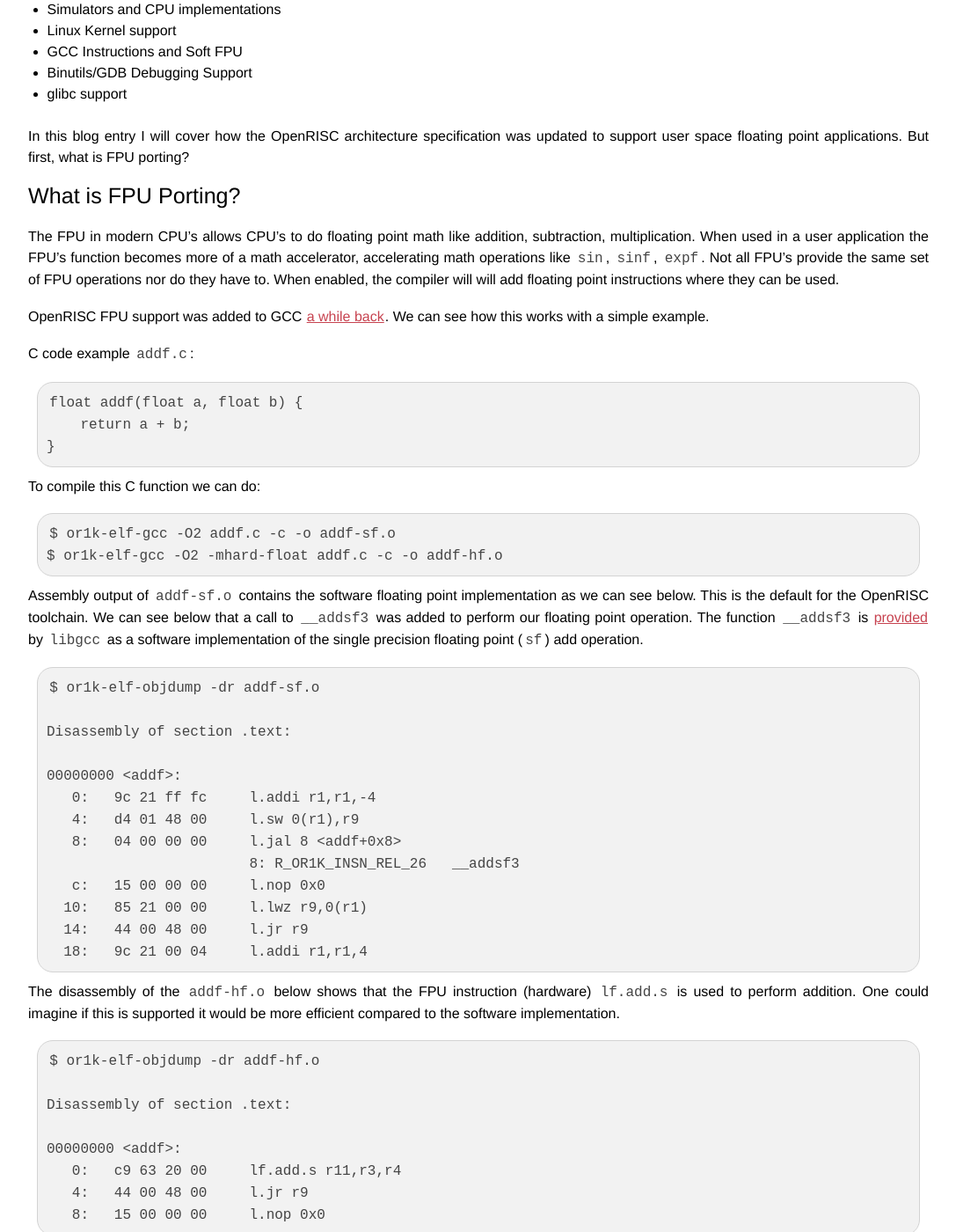
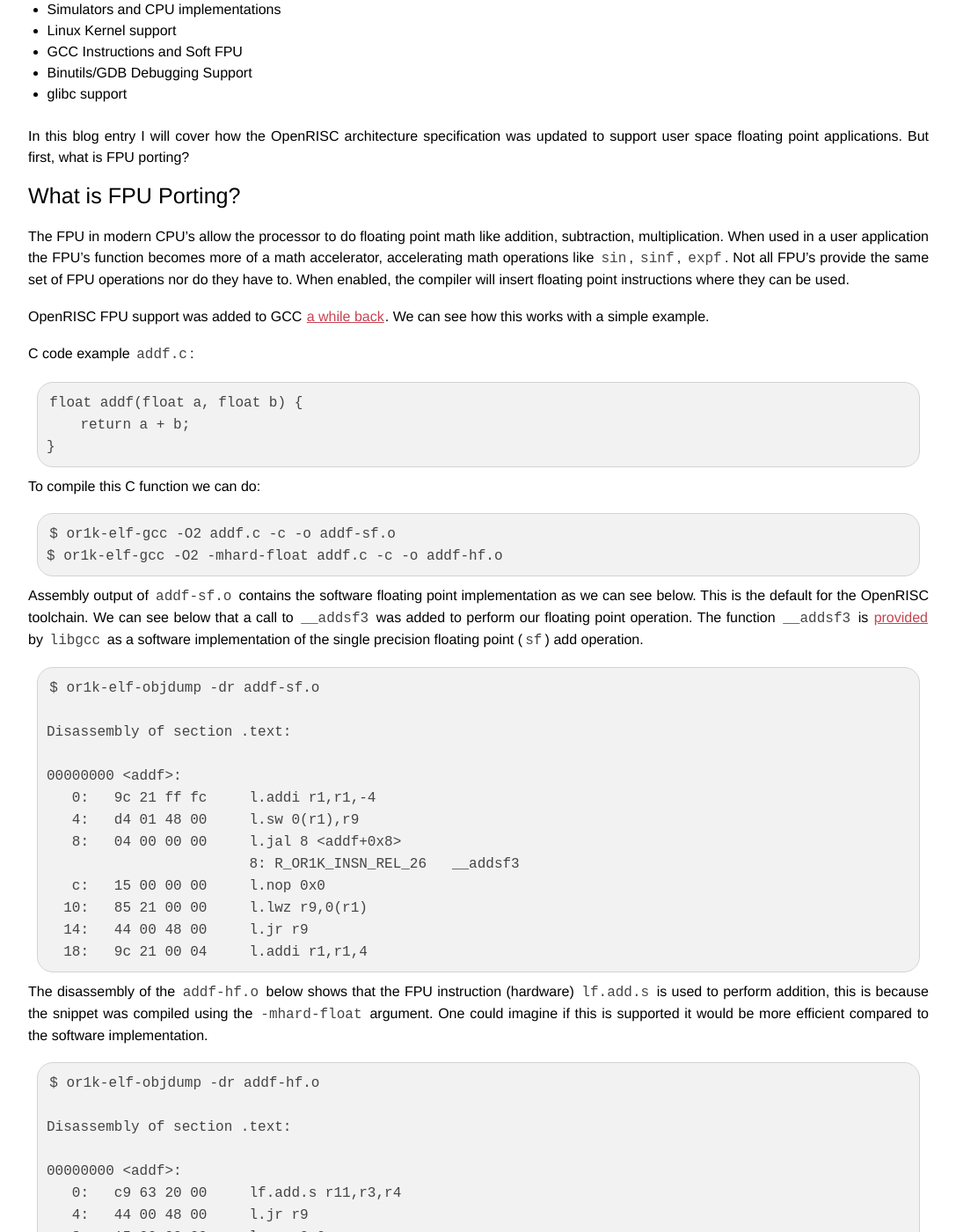
Before and after one commit to stffrdhrn/stffrdhrn.github.io, a Jekyll site: the page built from _posts/2023-02-19-or1k-fpu-port.md, in a window 1280 px wide and 1400 px high, scrolled down 395 px. Shown: the whole window at 88% size, without its empty margins (96-1183 px from the left). Built offline with Jekyll 4.4.1, drawn with Linux system fonts in a browser that asks for light colours; some of the changed text lies outside the part shown.

Commit message:
fpu-port: Add doco Images

````diff
--- a/_posts/2023-02-19-or1k-fpu-port.md
+++ b/_posts/2023-02-19-or1k-fpu-port.md
@@ -29,12 +29,12 @@
 
 ## What is FPU Porting?
 
-The FPU in modern CPU's allows CPU's to do floating point math like addition,
-subtraction, multiplication.  When used in a user application the FPU's
-function becomes more of a math accelerator, accelerating math operations like
-`sin`, `sinf`, `expf`.  Not all FPU's provide the same set
-of FPU operations nor do they have to.  When enabled, the compiler will
-will add floating point instructions where they can be used.
+The FPU in modern CPU's allow the processor to do floating point math like
+addition, subtraction, multiplication.  When used in a user application the
+FPU's function becomes more of a math accelerator, accelerating math operations
+like `sin`, `sinf`, `expf`.  Not all FPU's provide the same set of FPU
+operations nor do they have to.  When enabled, the compiler will insert
+floating point instructions where they can be used.
 
 OpenRISC FPU support was added to GCC [a while back](https://www.phoronix.com/news/GCC-10-OpenRISC-FPU).
 We can see how this works with a simple example.
@@ -79,7 +79,8 @@
 ```
 
 The disassembly of the `addf-hf.o` below shows that the FPU instruction
-(hardware) `lf.add.s` is used to perform addition.  One could imagine if this is
+(hardware) `lf.add.s` is used to perform addition, this is because the snippet
+was compiled using the `-mhard-float` argument.  One could imagine if this is
 supported it would be more efficient compared to the software implementation.
 
 ```
@@ -162,10 +163,15 @@
 [fesetround](https://pubs.opengroup.org/onlinepubs/9699919799/functions/fesetround.html)
 for setting FPU rounding modes and
 [feholdexcept](https://pubs.opengroup.org/onlinepubs/9699919799/functions/feholdexcept.html) for clearing exceptions.
+If userspace applications need to be able to control the floating point unit
+the having architectures support for this is integral.
 
 Originally [OpenRISC architecture specification](https://openrisc.io/architecture)
 specified the floating point control and status registers (FPCSR) as being
-read only when executing in user mode, again **this is a problem**.
+read only when executing in user mode, again **this is a problem** and needs to
+be addressed.
+
+![OpenRISC FPCSR Privileges](/content/2023/2023-04-22-or1k-fpcsr.png)
 
 Other architectures define the floating point control register as being writable in user-mode.
 For example, ARM has the
````
Also changed, not shown: other parts of _posts/2023-02-19-or1k-fpu-port.md (+4 -2 lines), content/2023/2023-04-22-arm-fpcr.png (added), content/2023/2023-04-22-or1k-fpcsr.png (added), content/2023/2023-04-22-riscv-csr-fcsr.png (added).
